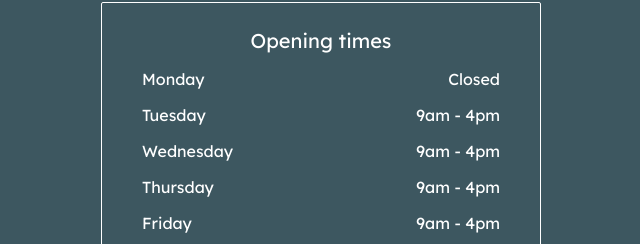
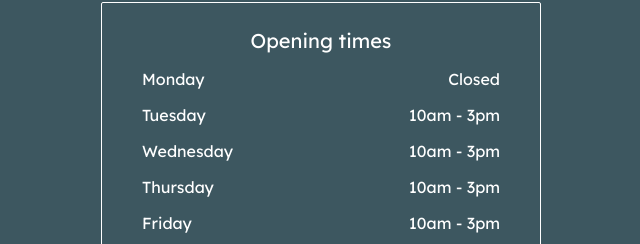
Before and after one commit to ianjamieson/thehutsemsworth, a Gatsby site: page / in a window 1280 px wide. Shown: the part 542-786 px from the top of the page, 319-959 px from the left. Built offline with nearby package versions, Linux system fonts and the light colour scheme; Gatsby itself is replaced by a stand-in of ours.

Commit message:
Update opening-times.js

```diff
--- a/src/components/opening-times.js
+++ b/src/components/opening-times.js
@@ -10,19 +10,19 @@ export default function OpeningTimes() {
             </div>
             <div className="flex justify-between">
                 <div>Tuesday</div>
-                <div>9am - 4pm</div>
+                <div>10am - 3pm</div>
             </div>
             <div className="flex justify-between">
                 <div>Wednesday</div>
-                <div>9am - 4pm</div>
+                <div>10am - 3pm</div>
             </div>
             <div className="flex justify-between">
                 <div>Thursday</div>
-                <div>9am - 4pm</div>
+                <div>10am - 3pm</div>
             </div>
             <div className="flex justify-between">
                 <div>Friday</div>
-                <div>9am - 4pm</div>
+                <div>10am - 3pm</div>
             </div>
             <div className="flex justify-between">
                 <div>Saturday</div>
```
